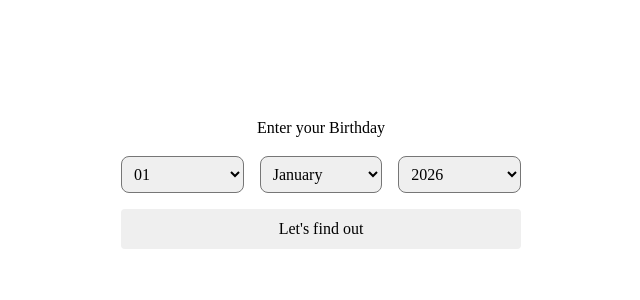
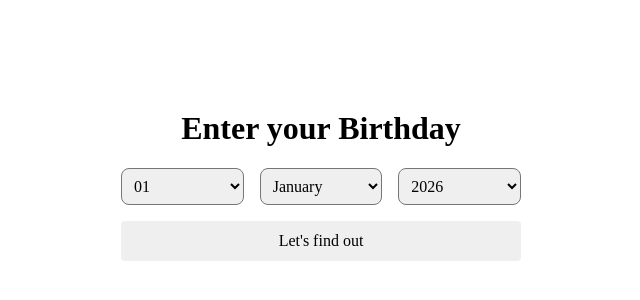
Before and after one commit to johnnysedh3lllo/how-many-days, a website built with Vite: page index.html in a window 1280 px wide. Shown: the part 218-518 px from the top of the page, without its empty margins (319-959 px from the left). Built offline with nearby package versions, Linux system fonts and the light colour scheme.

Commit message:
refactor: change label to heading for birthday input and adjust CSS positioning

```diff
--- a/index.html
+++ b/index.html
@@ -10,7 +10,7 @@
   <body class="body">
     <div class="age-calculator">
       <form action="" id="birthday-form" class="birthday-form">
-        <label>Enter your Birthday</label>
+        <h1>Enter your Birthday</h1>
 
         <div class="date-select">
           <select name="day-select" id="day-select" class="select"></select>
--- a/src/styles/main.css
+++ b/src/styles/main.css
@@ -58,6 +58,7 @@
     padding: 0.5rem;
     height: 40%;
 
+    position: relative;
     top: -42px;
   }
 
```
